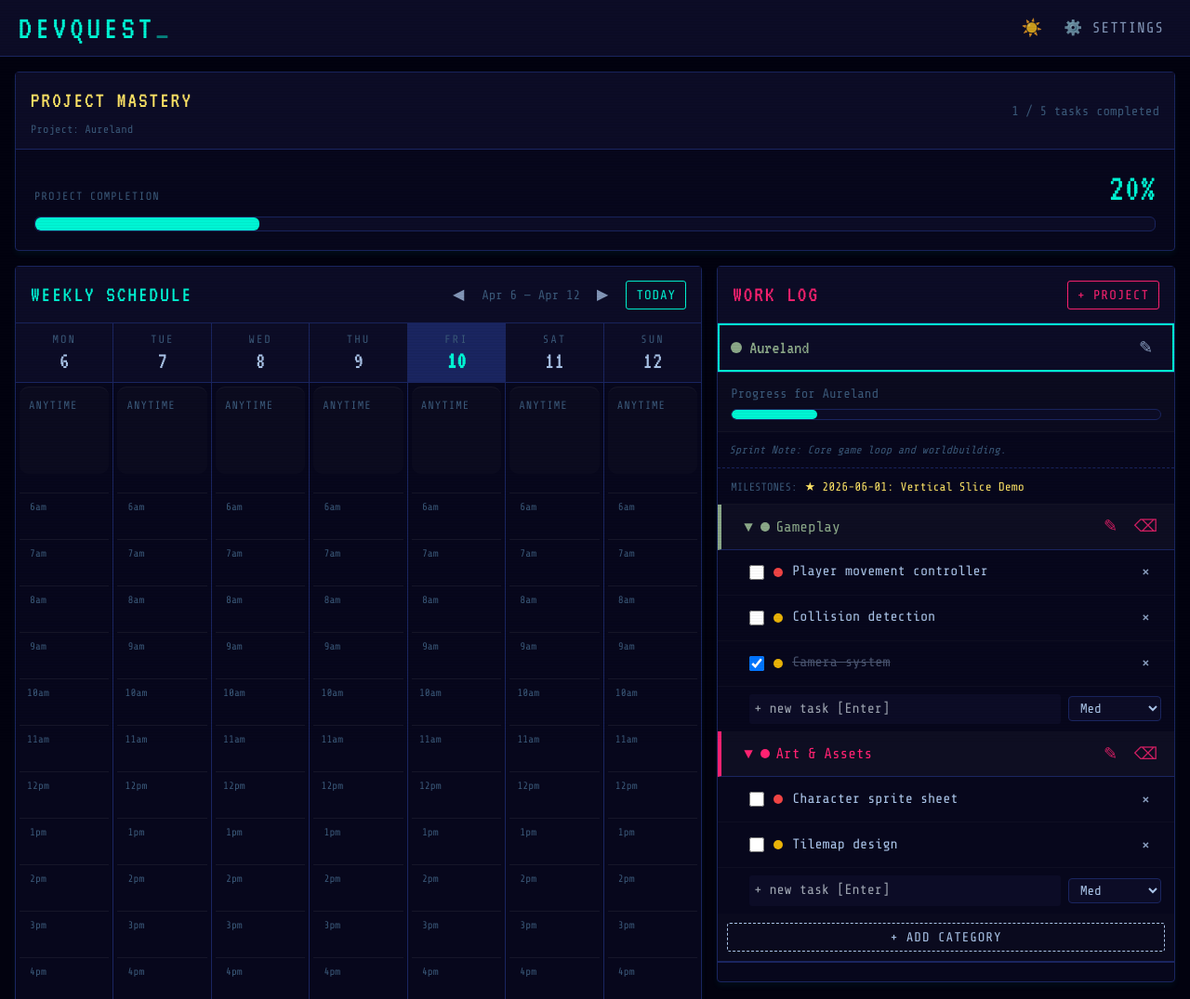
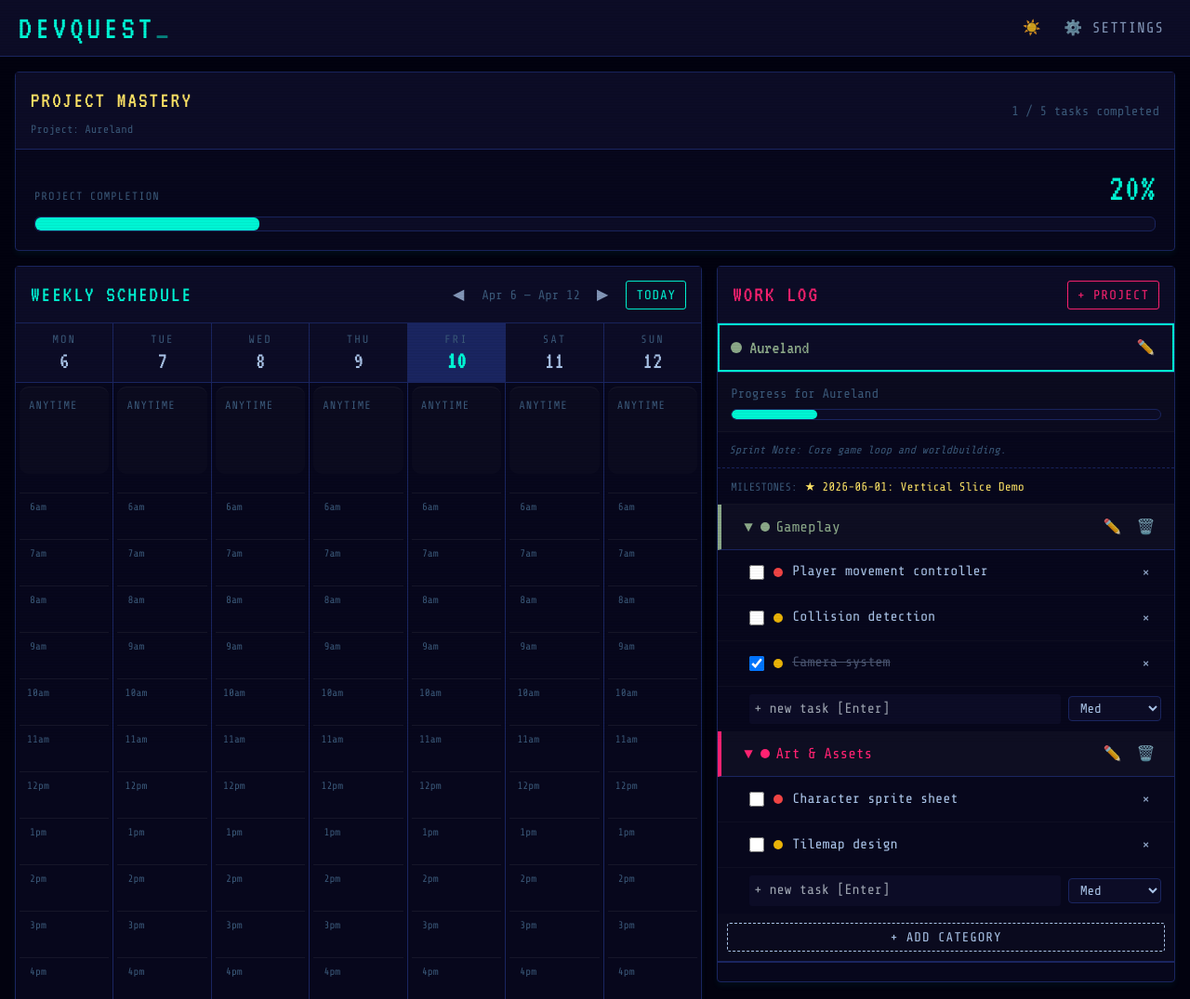
Before and after one commit to leeashlee/Devquest, a plain HTML site: page index.html in a window 1280 px wide. Shown: the top 1075 px of the page at 93% size. Drawn offline with nearby package versions, Linux system fonts and the light colour scheme.

Commit message:
Temporary emojis until I'll find icons

```diff
--- a/css/base.css
+++ b/css/base.css
@@ -97,7 +97,7 @@ body[data-theme="cyber"][data-mode="night"]::after {
   background: transparent;
   border: none;
   opacity: .8;
-  font-size: 18px;
+  font-size: 16px;
   width: 32px;
   height: 32px;
   display: inline-flex;
--- a/js/render.js
+++ b/js/render.js
@@ -219,7 +219,7 @@ function renderTasks() {
           <div style="width:12px; height:12px; border-radius:50%; background:${proj.color};"></div>
           <span class="vt" style="flex:1; font-size:20px; color:${proj.color};">${esc(proj.name)}</span>
           <button class="btn btn-ghost icon-btn"
-            onclick="event.stopPropagation(); openEditProject(${proj.id})">✎</button>
+            onclick="event.stopPropagation(); openEditProject(${proj.id})">✏️</button>
         </div>`;
 
     if (!isCollapsed) {
@@ -269,11 +269,11 @@ function renderTasks() {
                   ${esc(cat.name)}
                 </span>
               </span>
-              <div style="display:flex; gap:6px;">
+              <div style="display:flex; gap:4px;">
                 <button class="btn btn-ghost icon-btn"
-                  onclick="event.stopPropagation(); openEditCategory(${proj.id}, ${cat.id})">✎</button>
+                  onclick="event.stopPropagation(); openEditCategory(${proj.id}, ${cat.id})">✏️</button>
                 <button class="btn btn-ghost icon-btn"
-                  onclick="event.stopPropagation(); deleteCategory(${proj.id}, ${cat.id})">⌫</button>
+                  onclick="event.stopPropagation(); deleteCategory(${proj.id}, ${cat.id})">🗑️</button>
               </div>
             </div>`;
 
```
